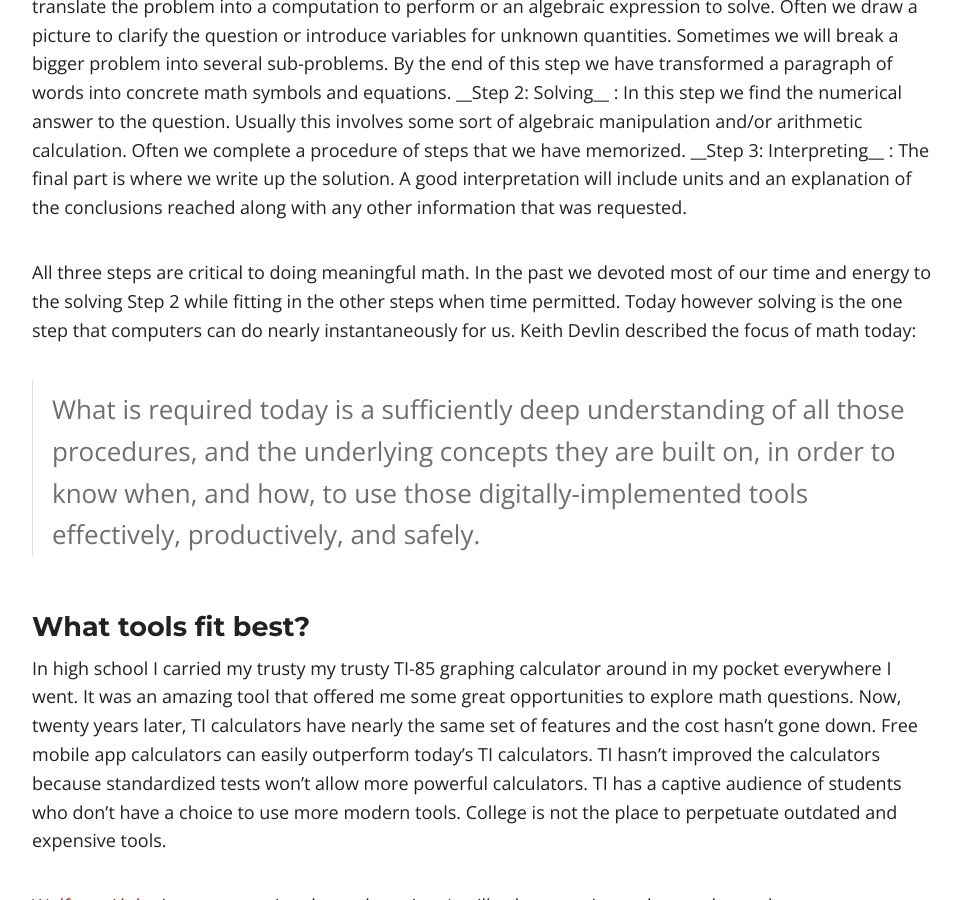
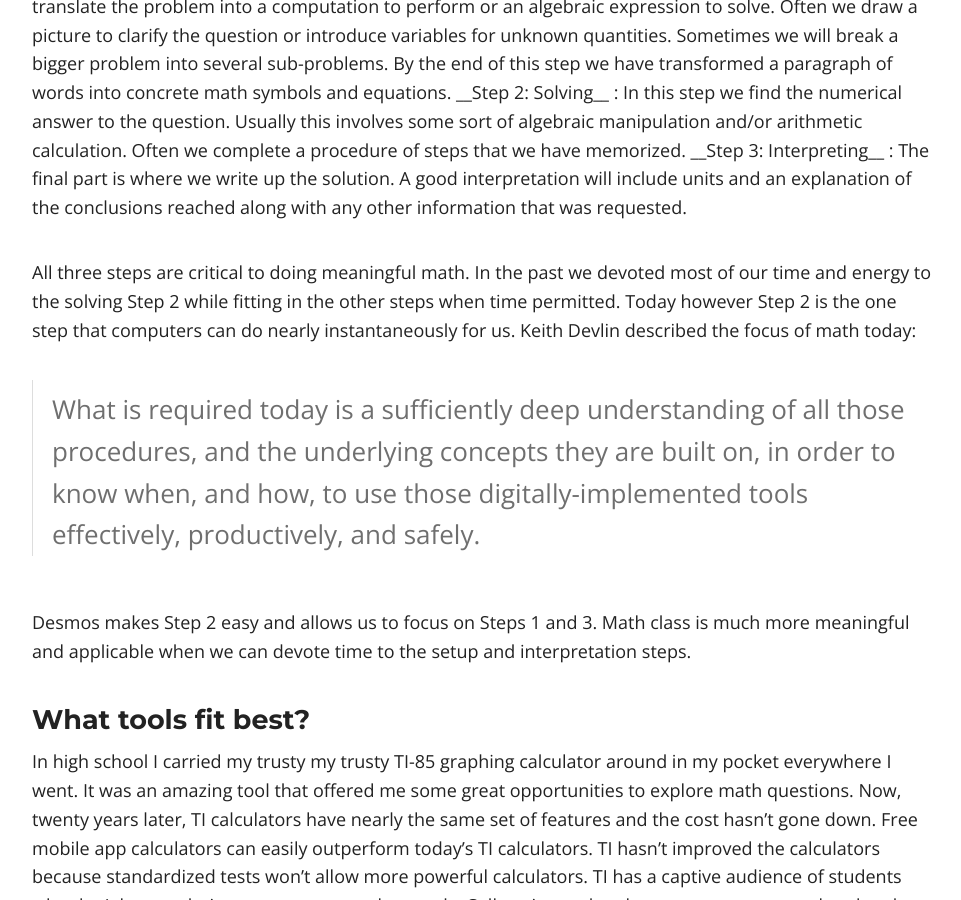
Before and after one commit to sergeballif/sergeballif.github.io, a Jekyll site: the page built from play.md, in a window 1280 px wide and 900 px high, scrolled down 1416 px. Shown: the whole window, without its empty margins (158-1119 px from the left). Built offline with Jekyll 4.4.1, drawn with Linux system fonts in a browser that asks for light colours; nearby versions of some CDN libraries; formulas are drawn with MathJax 3.

Commit message:
Update play.md

```diff
--- a/play.md
+++ b/play.md
@@ -46,9 +46,11 @@
 : The final part is where we write up the solution. A good interpretation will include units and an explanation of the conclusions reached along with any other information that was requested.
 </p>
 
-All three steps are critical to doing meaningful math. In the past we devoted most of our time and energy to the solving Step 2 while fitting in the other steps when time permitted. Today however solving is the one step that computers can do nearly instantaneously for us. Keith Devlin described the focus of math today:
+All three steps are critical to doing meaningful math. In the past we devoted most of our time and energy to the solving Step 2 while fitting in the other steps when time permitted. Today however Step 2 is the one step that computers can do nearly instantaneously for us.  Keith Devlin described the focus of math today:
 
 >What is required today is a sufficiently deep understanding of all those procedures, and the underlying concepts they are built on, in order to know when, and how, to use those digitally-implemented tools effectively, productively, and safely.
+
+Desmos makes Step 2 easy and allows us to focus on Steps 1 and 3. Math class is much more meaningful and applicable when we can devote time to the setup and interpretation steps.
 
 ### What tools fit best?
 
```
